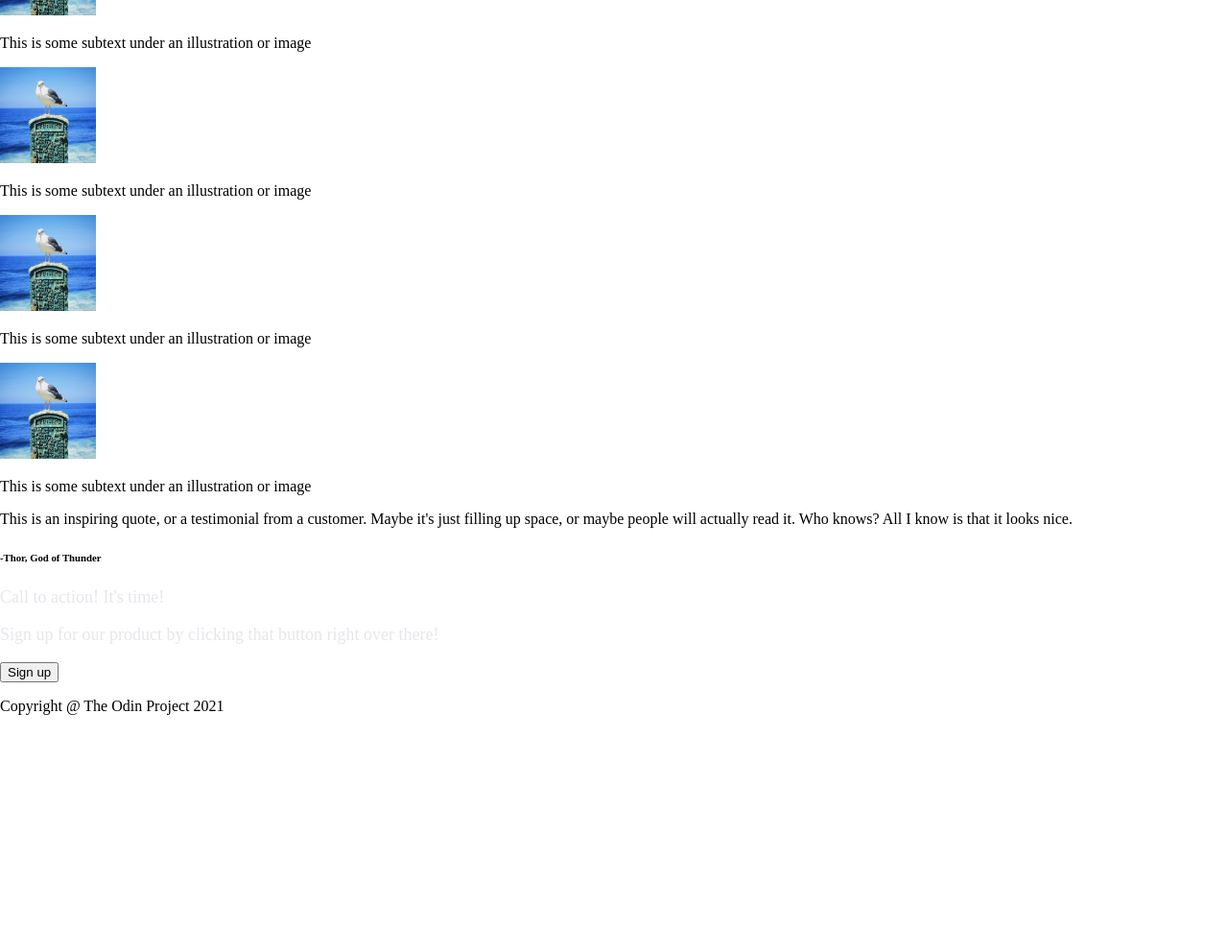
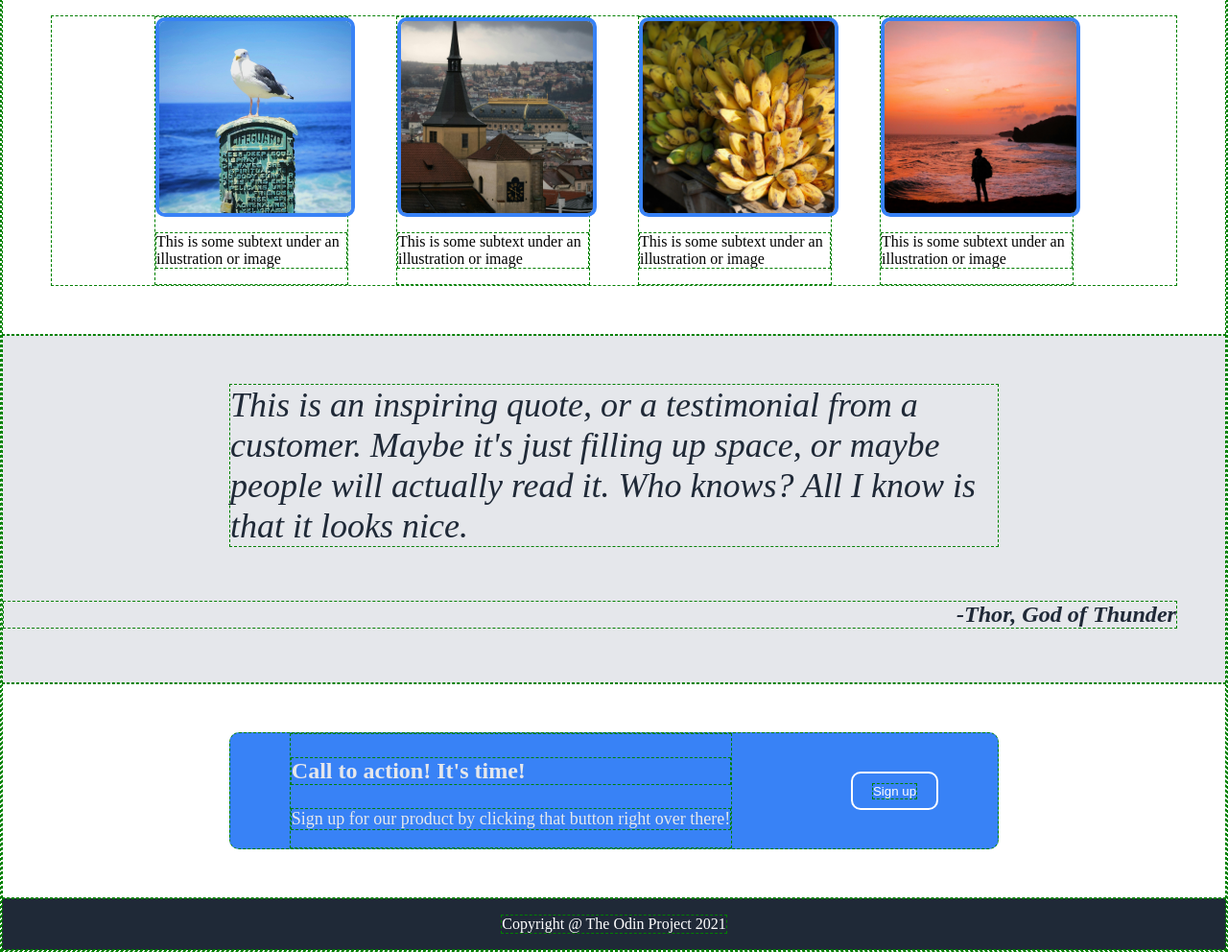
Before and after one commit to mbaizhakyp/landing-page, a plain HTML site: page index.html in a window 1280 px wide. Shown: the part 541-1533 px from the top of the page at 96% size. Before the commit the page ends 1302 px from the top, so only its background shows below. Drawn offline with Linux system fonts and the light colour scheme.

Commit message:
Finished project

```diff
--- a/index.html
+++ b/index.html
@@ -22,19 +22,26 @@
             <button>Sign up</button>
         </div>
         <img src="images/img.jpg" alt="this is a placeholder for an image" width="300px" height="auto">
-
     </div>
     <div class="second">
         <h2>Some random information</h2>
         <div class="images">
-            <img src="images/img1.jpg" width="100px" height="100px">
+            <div class="plant">
+                <img src="images/img1.jpg" width="200px" height="200px">
               <p>This is some subtext under an illustration or image</p>
-            <img src="images/img1.jpg" width="100px" height="100px">
+            </div>
+            <div class="plant">
+                <img src="images/img2.jpg" width="200px" height="200px">
                 <p>This is some subtext under an illustration or image</p>
-            <img src="images/img1.jpg" width="100px" height="100px">
+            </div>
+            <div class="plant">
+                <img src="images/img3.jpg" width="200px" height="200px">
                <p>This is some subtext under an illustration or image</p>
-            <img src="images/img1.jpg" width="100px" height="100px">
+            </div>
+            <div class="plant">
+               <img src="images/img4.jpg" width="200px" height="200px">
               <p>This is some subtext under an illustration or image</p>
+            </div>
         </div>
     </div>
     <div class="third">
@@ -42,13 +49,15 @@
         <h6>-Thor, God of Thunder</h6>
     </div>
     <div class="fourth">
+        <div class="container">
             <div class="left">
-          <p>Call to action! It's time!</p>
+            <p class="bold">Call to action! It's time!</p>
             <p>Sign up for our product by clicking that button right over there!</p>
             </div>
-        <button>Sign up</button>
+            <button><emphasize>Sign up</emphasize></button>
         </div>
-    <div class="fourth">
+    </div>
+    <div class="footer">
         <p>Copyright @ The Odin Project 2021</p>
     </div>
 </body>
--- a/styles.css
+++ b/styles.css
@@ -1,6 +1,6 @@
-/* * {
+* {
     border: 1px dashed green;
-} */
+}
 
 body {
     padding: 0;
@@ -68,3 +68,81 @@ h1 {
     max-width: 150px;
     border-radius: 10px;
 }
+
+/* second */
+.images {
+    display: flex;
+    justify-content: center;
+    gap: 50px;
+}
+
+.plant {
+    display: flex;
+    flex-direction: column;
+    max-width: 200px;
+}
+
+.second h2 {
+    text-align: center;
+    font-size: 36px;
+    font-weight: 900;
+    color: #1F2937;
+}
+
+.images img {
+    border: 4px solid #3882F6;
+    border-radius: 10px;
+}
+.second {
+    padding: 50px;
+}
+
+/* third */
+.third {
+    background-color: #E5E7EB;
+    color: #1F2937;
+    text-decoration: italic;
+    font-style: italic;
+    font-size: 36px;
+}
+.third p {
+    width: 800px;
+    margin: 50px auto;
+}
+.third h6 {
+    text-align: right;
+    margin-right: 50px;
+}
+
+/* fourth */
+.container {
+    background-color: #3882F6;
+    width: 800px;
+    margin: 50px auto;
+    border-radius: 10px;
+    display: flex;
+    justify-content: space-around;
+}
+
+.container .bold {
+    font-weight: 900;
+    font-size: 24px;
+}
+
+.container button {
+    border: 2px solid white;
+    border-radius: 10px;
+    padding: 10px 20px;
+    margin: 40px 0px;
+    background-color: #3882F6;
+    color: white;
+    font-style: bold;
+}
+
+/* footer */
+.footer {
+    display: flex;
+    justify-content: center;
+    color: white;
+    background-color: #1F2937;
+}
```
Lines whose indentation alone changed are shown as unchanged.
